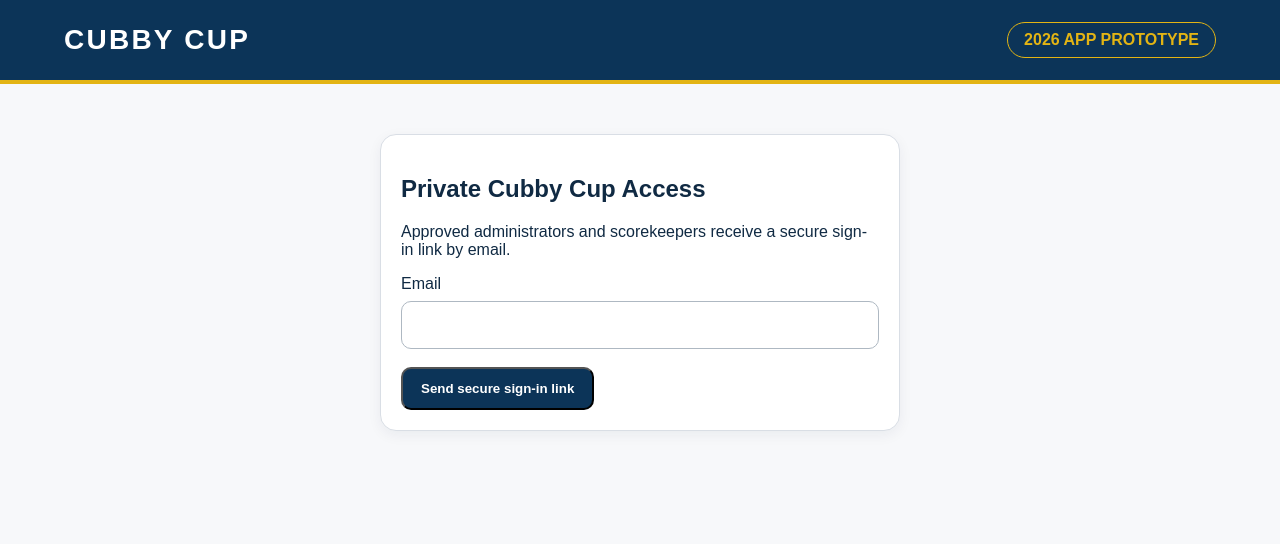
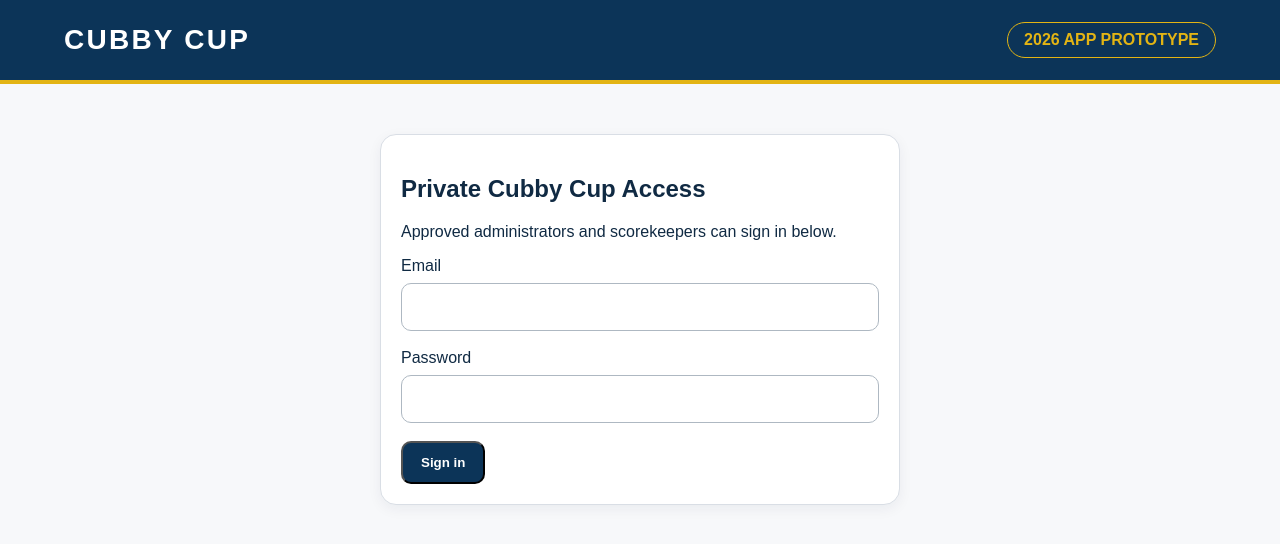
Before and after one commit to wjluyk-app/vet-head-app, a Next.js app: page /login in a window 1280 px wide. Shown: the top 544 px of the page. Built offline with nearby package versions, Linux system fonts and the light colour scheme.

Commit message:
Switch login to email and password

```diff
--- a/src/app/login/actions.ts
+++ b/src/app/login/actions.ts
@@ -3,26 +3,23 @@
 import { redirect } from "next/navigation";
 import { createClient } from "@/lib/supabase/server";
 
-export async function sendMagicLink(formData: FormData): Promise<void> {
+export async function signIn(formData: FormData): Promise<void> {
   const email = String(formData.get("email") ?? "").trim().toLowerCase();
-  if (!email) redirect("/login?error=Email%20is%20required");
+  const password = String(formData.get("password") ?? "");
+
+  if (!email || !password) {
+    redirect("/login?error=Email%20and%20password%20are%20required");
+  }
 
   const supabase = await createClient();
-  const baseUrl = process.env.APP_BASE_URL ?? "http://localhost:3000";
-  const { error } = await supabase.auth.signInWithOtp({
+  const { error } = await supabase.auth.signInWithPassword({
     email,
-    options: {
-      emailRedirectTo: `${baseUrl}/auth/callback`,
-      shouldCreateUser: false,
-    },
+    password,
   });
 
   if (error) {
-    const message =
-      typeof error.message === "string" && error.message.trim()
-        ? error.message
-        : "Unable to send the sign-in email. Please try again later.";
-    redirect(`/login?error=${encodeURIComponent(message)}&at=${Date.now()}`);
+    redirect(`/login?error=${encodeURIComponent("Incorrect email or password")}`);
   }
-  redirect("/login?sent=1");
+
+  redirect("/score/friday");
 }
--- a/src/app/login/page.tsx
+++ b/src/app/login/page.tsx
@@ -1,25 +1,47 @@
-import { sendMagicLink } from "./actions";
+import { signIn } from "./actions";
 
 export default async function LoginPage({
   searchParams,
 }: {
-  searchParams: Promise<{ sent?: string; error?: string; at?: string }>;
+  searchParams: Promise<{ error?: string }>;
 }) {
   const params = await searchParams;
+
   return (
     <section className="card loginCard">
       <h1>Private Cubby Cup Access</h1>
-      <p>Approved administrators and scorekeepers receive a secure sign-in link by email.</p>
-      {params.sent === "1" && (
-        <div className="notice">Check your email for the secure Cubby Cup sign-in link.</div>
+      <p>Approved administrators and scorekeepers can sign in below.</p>
+
+      {params.error && (
+        <div className="errorNotice">{params.error}</div>
       )}
-      {params.error && params.at && Date.now() - Number(params.at) < 60000 && <div className="errorNotice">{params.error}</div>}
-      <form action={sendMagicLink}>
+
+      <form action={signIn}>
         <label>
           Email
-          <input className="textInput" type="email" name="email" required />
+          <input
+            className="textInput"
+            type="email"
+            name="email"
+            autoComplete="email"
+            required
+          />
         </label>
-        <button className="button" type="submit">Send secure sign-in link</button>
+
+        <label>
+          Password
+          <input
+            className="textInput"
+            type="password"
+            name="password"
+            autoComplete="current-password"
+            required
+          />
+        </label>
+
+        <button className="button" type="submit">
+          Sign in
+        </button>
       </form>
     </section>
   );
```
